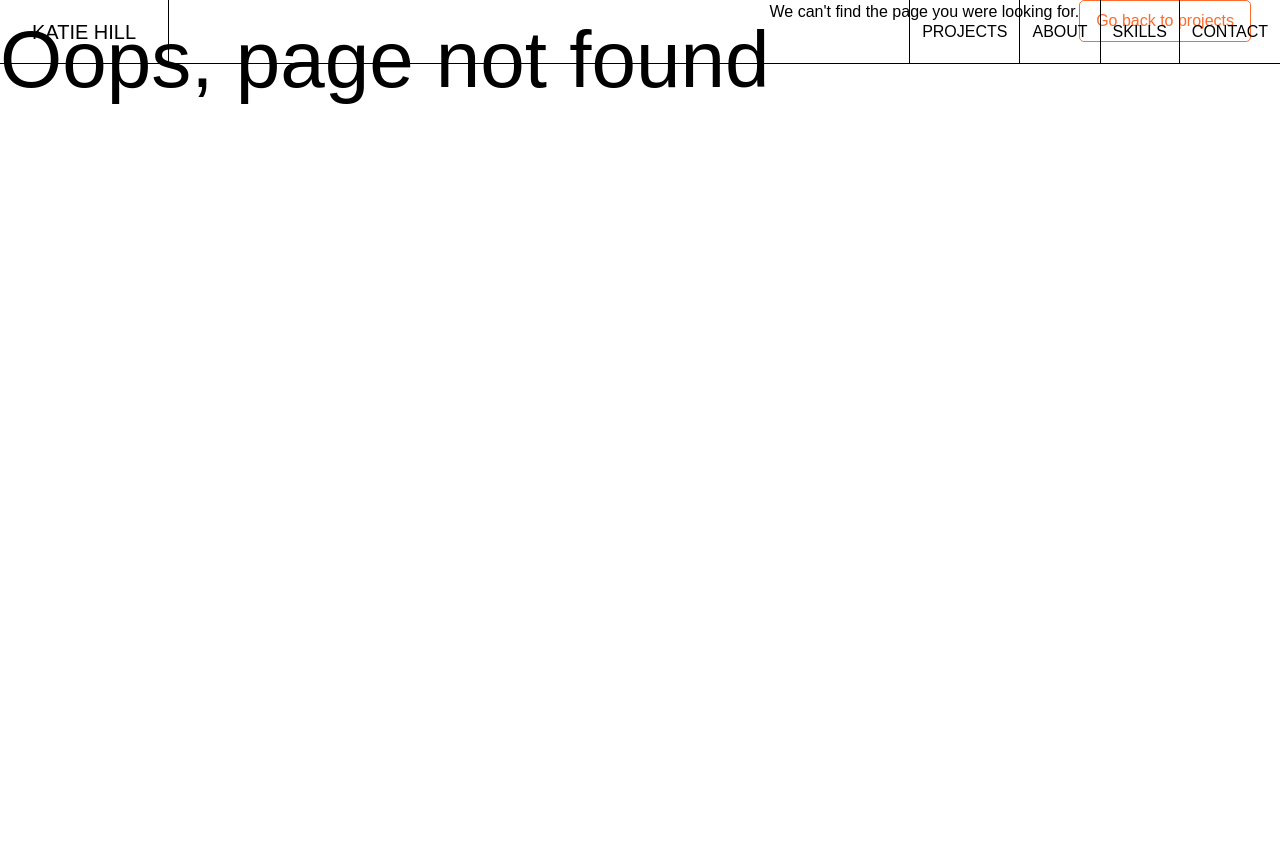
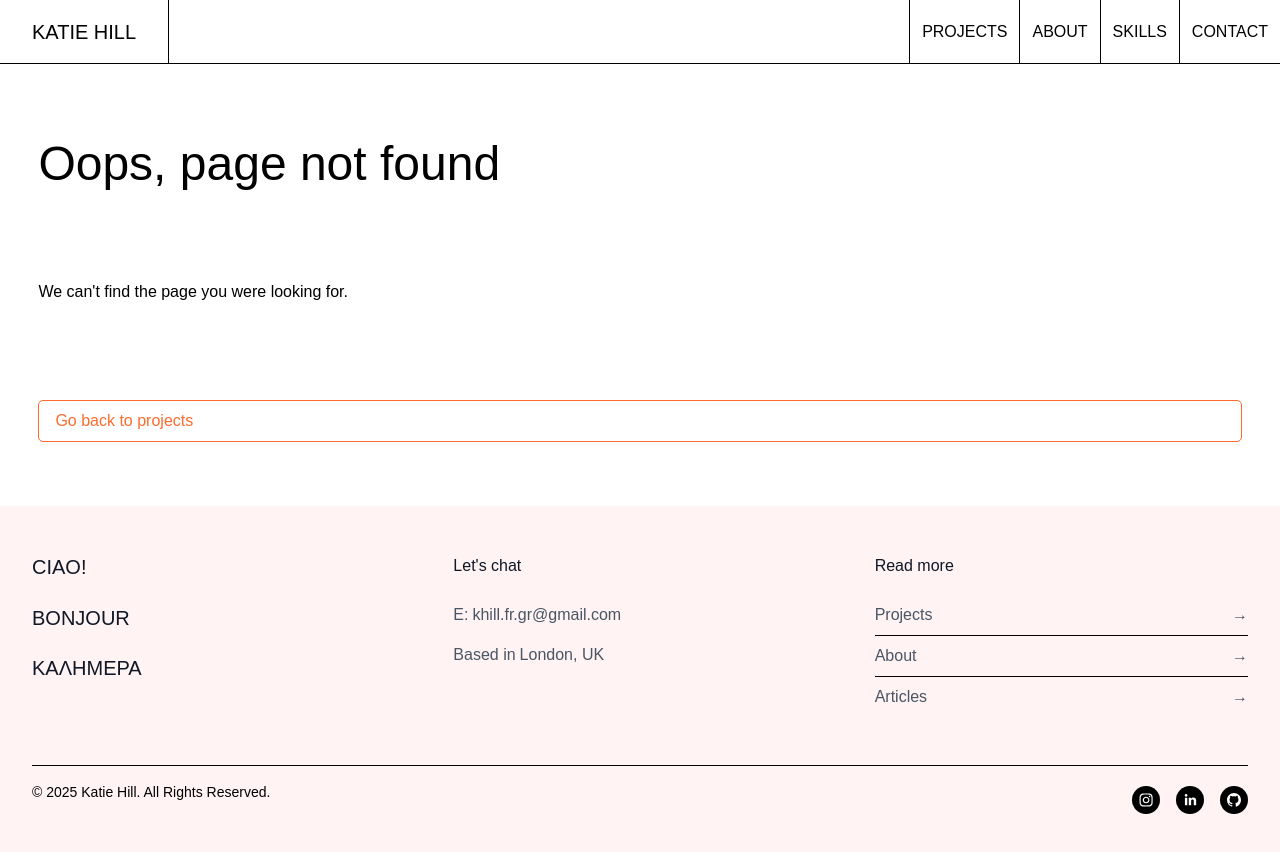
Before and after one commit to KatieHill-Fr-Gr/portfolio-frontend, a React (Vite) app: page /404 in a window 1280 px wide. Shown: the top 852 px of the page. Before the commit the page ends 800 px from the top, so only its background shows below. Built offline with nearby package versions, Linux system fonts and the light colour scheme; no server answers; a web font is replaced by a local one.

Commit message:
Nav bar fixed

```diff
--- a/src/components/404NotFound/404NotFound.jsx
+++ b/src/components/404NotFound/404NotFound.jsx
@@ -4,7 +4,10 @@ import { Link } from 'react-router-dom'
 
 const NotFound = () => {
     return (
-        <div className="hero">
+        <main>
+            <section>
+                <div className="container">
+                    <div className="page-content">
                         {/* <div className="notfound-image">
             {/* <img src={eyeIcon} alt="White silhouette of eye" /> */}
                         {/* </div> */}
@@ -12,6 +15,9 @@ const NotFound = () => {
                         <p>We can't find the page you were looking for.</p>
                         <Link to="/projects" className="page-button">Go back to projects</Link>
                     </div>
+                </div>
+            </section>
+        </main>
     )
 
 }
--- a/src/components/About/About.jsx
+++ b/src/components/About/About.jsx
@@ -61,10 +61,12 @@ const About = () => {
 
     return (
         <main>
-            <section className="hero">
-                <h1>Every story has a beginning. Mine started with content creation & localization</h1>
-            </section>
-            <section className="page-content">
+            <section>
+        <div className="container">
+        <div className="page-content">
+          <div className="hero">
+                <h1>Every story has a beginning.</h1>
+        </div>
                 <div className="about-section">
                     <h1>Full-stack software engineer with creative skills</h1>
                     <div className="about-me">
@@ -264,6 +266,8 @@ const About = () => {
                 </div>
 
                 {/* contributors */}
+                </div>
+                </div>
             </section>
         </main>
 
--- a/src/components/NavBar/NavBar.css
+++ b/src/components/NavBar/NavBar.css
@@ -14,7 +14,7 @@
 }
 
 .navbar.scrolled {
-  background: var(--light-secondary-transparent);
+  background-color: var(--light-secondary-transparent);
   box-shadow: none;
 }
 
--- a/src/components/NavBar/NavBar.jsx
+++ b/src/components/NavBar/NavBar.jsx
@@ -9,7 +9,7 @@ const NavBar = () => {
 
     useEffect(() => {
         const handleScroll = () => {
-            setScrolled(window.scrollY > 20)
+            setScrolled(window.scrollY > 10)
         }
 
         window.addEventListener('scroll', handleScroll)
--- a/src/components/ProjectsPage/ProjectsPage.jsx
+++ b/src/components/ProjectsPage/ProjectsPage.jsx
@@ -24,14 +24,16 @@ const ProjectsPage = () => {
   }, [])
 
   const orderedProjects = [...projects]
-  .sort((a, b) => new Date(b.date_completed) - new Date(a.date_completed))
+    .sort((a, b) => new Date(b.date_completed) - new Date(a.date_completed))
 
   return (
     <main>
-    <section className="page-content">
-      <div className="page-title">
-        <h1>See all my latest work</h1>
-      </div>
+      <section>
+        <div className="container">
+        <div className="page-content">
+        <div className="page-title">
+          <h1>See all my latest work</h1>
+        </div>
         <h2>My work</h2>
         {projectsLoading ? (
           <p>Loading projects...</p>
@@ -65,12 +67,14 @@ const ProjectsPage = () => {
                     View project
                   </Link>
                 </div>
-                </div>
               </div>
+            </div>
           ))
         ) : (
           <p> No projects found</p>
         )}
+        </div>
+        </div>
       </section>
     </main >
   )
--- a/src/styles/layout.css
+++ b/src/styles/layout.css
@@ -6,8 +6,8 @@
 
 :root {
   --section-spacing: 4rem;
-  --content-padding: clamp(1rem, 5vw, 4rem);
-  --content-width: 1200px;
+  --content-padding: clamp(1rem, 3vw, 3rem);
+  --content-width: 1280px;
 }
 
 html {
@@ -20,7 +20,6 @@ body {
   margin: 0;
   padding: 0;
   max-width: 100%;
-  overflow-x: hidden;
 }
 
 #root {
@@ -29,12 +28,9 @@ body {
   flex-direction: column;
 }
 
-nav {
-  flex: none;
-}
-
 main {
   flex: 1;
+  padding-top: 4rem;
 }
 
 body {
@@ -84,6 +80,10 @@ p {
   background-size: cover;
   background-position: center;
   background-repeat: no-repeat;
+}
+
+.hero .container {
+  padding-top: clamp(6rem, 20vh, 12rem);
 }
 
 .hero > h1 {
```
Lines whose indentation alone changed are shown as unchanged.
